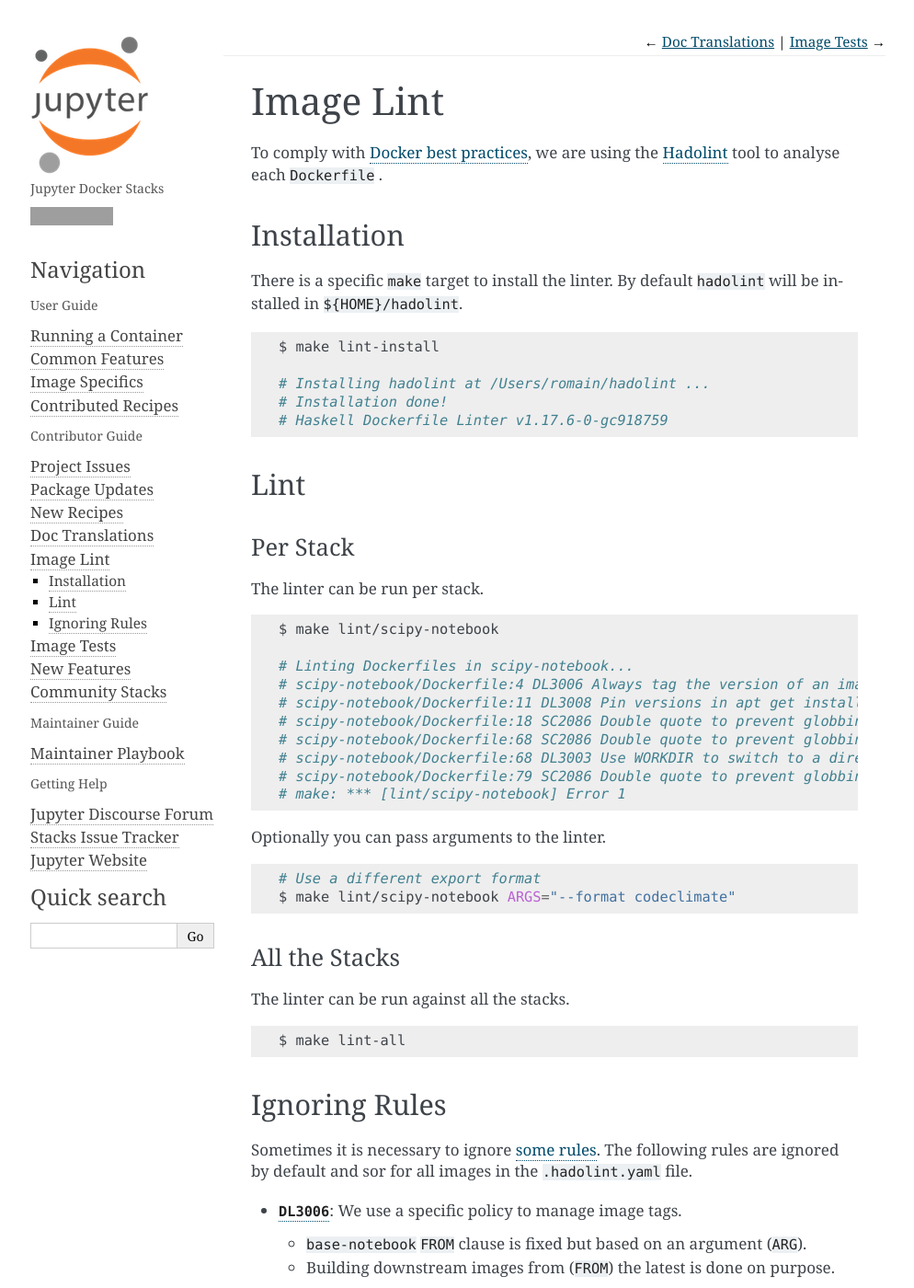
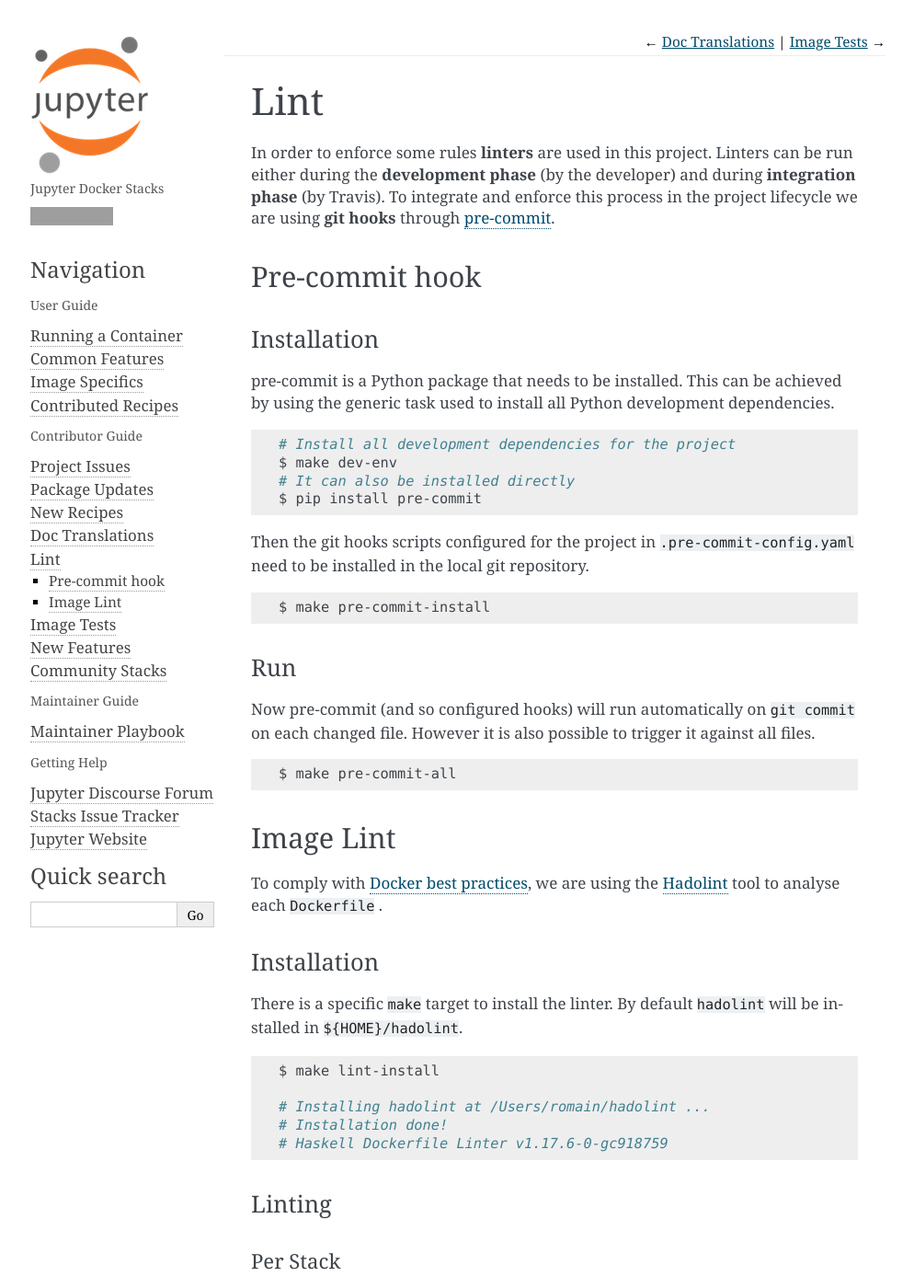
Before and after one commit to jupyter/docker-stacks, a Sphinx documentation site: the page built from docs/contributing/lint.md, in a window 1280 px wide and 1400 px high. Shown: the whole window at 92% size, without its empty margins (147-1141 px from the left). Built offline with Sphinx 7.4.7, drawn with Linux system fonts in a browser that asks for light colours; pages that are not in the unit, such as notebooks, are missing from menus; grey boxes are pictures that could not be loaded.

Commit message:
documentation

````diff
--- a/docs/contributing/lint.md
+++ b/docs/contributing/lint.md
@@ -1,8 +1,43 @@
-# Image Lint
+# Lint
+
+In order to enforce some rules **linters** are used in this project.
+Linters can be run either during the **development phase** (by the developer) and during **integration phase** (by Travis).
+To integrate and enforce this process in the project lifecycle we are using **git hooks** through [pre-commit][pre-commit].
+
+## Pre-commit hook
+
+### Installation
+
+pre-commit is a Python package that needs to be installed.
+This can be achieved by using the generic task used to install all Python development dependencies.
+
+```sh
+# Install all development dependencies for the project
+$ make dev-env
+# It can also be installed directly
+$ pip install pre-commit
+```
+
+Then the git hooks scripts configured for the project in `.pre-commit-config.yaml` need to be installed in the local git repository.
+
+```sh
+$ make pre-commit-install
+```
+
+### Run
+
+Now pre-commit (and so configured hooks) will run automatically on `git commit` on each changed file.
+However it is also possible to trigger it against all files.
+
+```sh
+$ make pre-commit-all
+```
+
+## Image Lint
 
 To comply with [Docker best practices][dbp], we are using the [Hadolint][hadolint] tool to analyse each `Dockerfile` .
 
-## Installation
+### Installation
 
 There is a specific `make` target to install the linter.
 By default `hadolint` will be installed in `${HOME}/hadolint`.
@@ -15,9 +50,9 @@
 # Haskell Dockerfile Linter v1.17.6-0-gc918759
 ```
 
-## Lint
+### Linting
 
-### Per Stack
+#### Per Stack
 
 The linter can be run per stack.
 
@@ -41,7 +76,7 @@
 $ make lint/scipy-notebook ARGS="--format codeclimate"
 ```
 
-### All the Stacks
+#### All the Stacks
 
 The linter can be run against all the stacks.
 
@@ -49,7 +84,7 @@
 $ make lint-all
 ```
 
-## Ignoring Rules
+### Ignoring Rules
 
 Sometimes it is necessary to ignore [some rules][rules].
 The following rules are ignored by default and sor for all images in the `.hadolint.yaml` file.
@@ -76,3 +111,4 @@
 [rules]: https://github.com/hadolint/hadolint#rules
 [DL3006]: https://github.com/hadolint/hadolint/wiki/DL3006
 [DL3008]: https://github.com/hadolint/hadolint/wiki/DL3008
+[pre-commit]: https://pre-commit.com/
````
